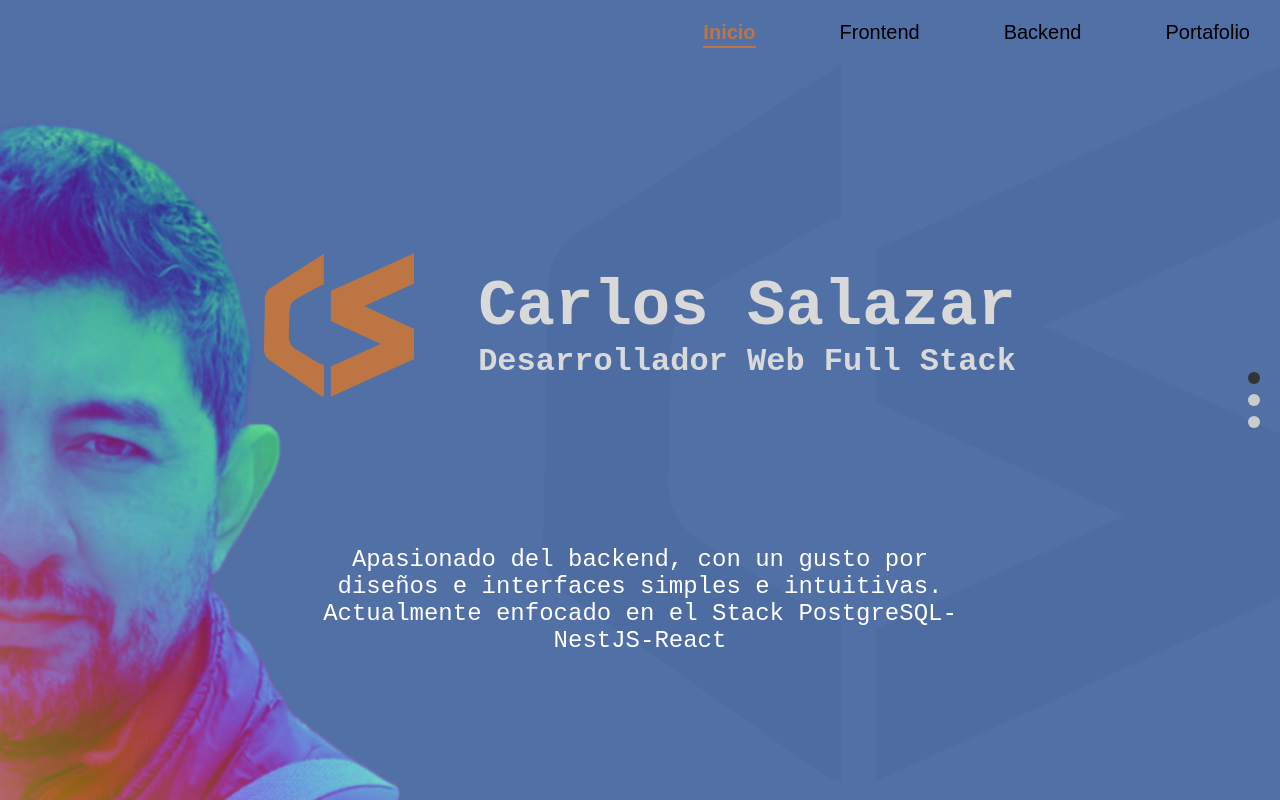
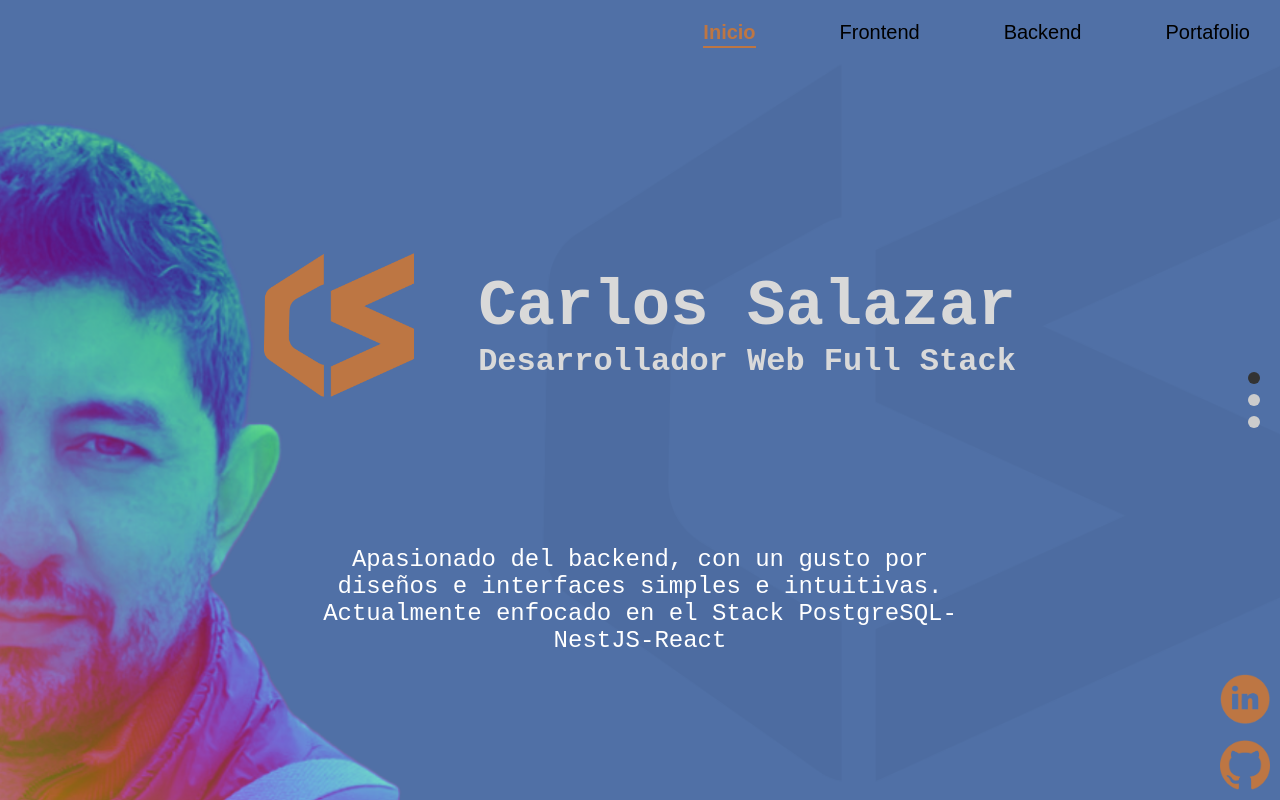
Before and after one commit to telcash/portfolio, a React (Create React App) app: page / in a window 1280 px wide. Built offline with nearby package versions, Linux system fonts and the light colour scheme.

Commit message:
Agregados botones github y linkedin

```diff
--- a/src/assets/logos/index.js
+++ b/src/assets/logos/index.js
@@ -1,3 +1,5 @@
 export { default as angularLogo } from './angular-logo.png';
 export { default as figmaLogo } from './figma-logo.png';
 export { default as reactLogo } from './react-logo.png';
+export { default as linkedinLogo } from './linkedin-logo.png';
+export { default as githubLogo } from './github-logo.png';
--- a/src/components/containers/fullpageslider/FullPageSlider.jsx
+++ b/src/components/containers/fullpageslider/FullPageSlider.jsx
@@ -1,6 +1,6 @@
 import React, { useRef, useEffect, useState } from 'react';
 import { FrontendSlide, Hero, NavBar } from '../../containers';
-import { DotNav } from '../../ui';
+import { DotNav, SocialMedia } from '../../ui';
 import { gsap } from 'gsap';
 import './fullpageslider.css';
 
@@ -51,6 +51,7 @@ const FullPageSlider = () => {
             <div className='slide' ref={(el) => (sectionsRef.current[2] = el)}>
                 <h1>Section 3</h1>
             </div>
+            <SocialMedia />
         </div>
     );
 };
--- a/src/components/ui/social_media/SocialMedia.jsx
+++ b/src/components/ui/social_media/SocialMedia.jsx
@@ -1,14 +1,19 @@
 import React from "react";
+import { githubLogo, linkedinLogo } from "../../../assets/logos";
 import './social-media.css';
 
 const SocialMedia = () => {
     return (
         <div className="cs_socialMedia">
             <div className="cs_socialMedia-logo">
-                <a href="https://www.linkedin.com/in/carlos-salazar-vallenilla-a10415237" target="blank"><img  alt="Linkedin" /></a>
+                <a href="https://www.linkedin.com/in/carlos-salazar-vallenilla-a10415237" target="blank">
+                    <img src={linkedinLogo} alt="Linkedin" />
+                </a>
             </div>
             <div className="cs_socialMedia-logo">
-                <a href="https://github.com/telcash" target="blank"><img alt="Github" /></a>
+                <a href="https://github.com/telcash" target="blank">
+                    <img src={githubLogo} alt="Github" />
+                </a>
             </div>
         </div>
     );
--- a/src/components/ui/social_media/social-media.css
+++ b/src/components/ui/social_media/social-media.css
@@ -1,9 +1,13 @@
 .cs_socialMedia {
+    position: fixed;
+    bottom: 0;
+    padding: 10px;
+    width: 100%;
     display: flex;
-    flex-flow: row wrap;
-    justify-content: center;
-    align-items: center;
-    gap: 40px;
+    flex-flow: column nowrap;
+    justify-content: flex-end;
+    align-items: end;
+    row-gap: 1em;
 }
 
 .cs_socialMedia-logo {
@@ -14,5 +18,4 @@
 .cs_socialMedia-logo img {
     width: 100%;
     height: auto;
-    background-color: white;
 }
```
Also changed, not shown: src/assets/logos/github-logo.png (added), src/assets/logos/linkedin-logo.png (added).
